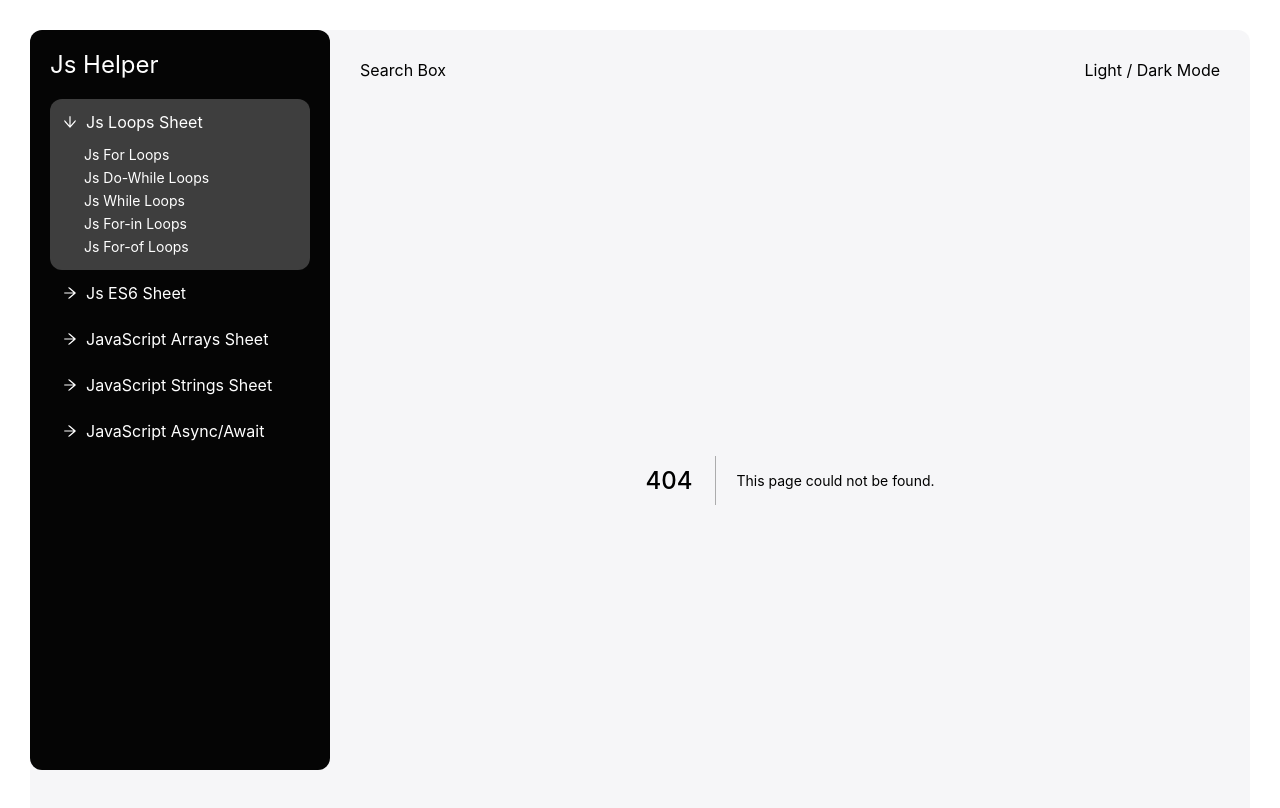
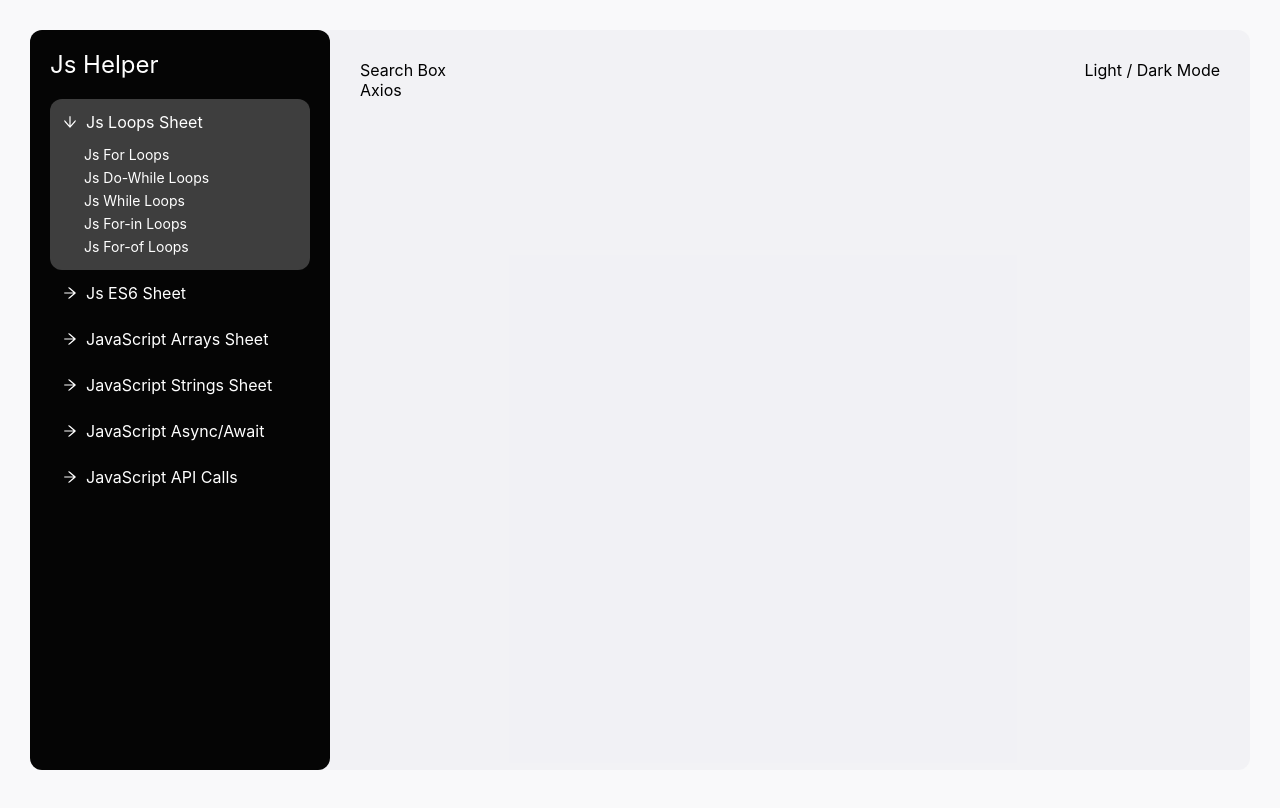
Before and after one commit to alikaraarslan/jshelper, a Next.js app: page /helpers/api-calls/axios in a window 1280 px wide. Before the commit this address had no page. Shown: the top 808 px of the page. Built offline with nearby package versions, Linux system fonts and the light colour scheme.

Commit message:
add api-calls

```diff
--- a/components/Sidebar.tsx
+++ b/components/Sidebar.tsx
@@ -376,6 +376,33 @@ const sidebarMenuItems = [
       },
     ],
   },
+  {
+    id: '6',
+    title: 'JavaScript API Calls',
+    key: 'api-calls',
+    subItem: [
+      {
+        id: '6.1',
+        title: 'XML HTTP Request',
+        path: '/helpers/api-calls/xml-http-request',
+      },
+      {
+        id: '6.2',
+        title: 'Fetch',
+        path: '/helpers/api-calls/fetch',
+      },
+      {
+        id: '6.3',
+        title: 'Axios',
+        path: '/helpers/api-calls/axios',
+      },
+      {
+        id: '6.4',
+        title: 'JQuery AJAX',
+        path: '/helpers/api-calls/jquery-ajax',
+      },
+    ],
+  },
 ];
 
 const Sidebar = () => {
--- /dev/null
+++ b/pages/helpers/api-calls/axios.tsx
@@ -0,0 +1,7 @@
+import React from 'react';
+
+const Axios = () => {
+  return <div>Axios</div>;
+};
+
+export default Axios;
```
Also changed, not shown: pages/helpers/api-calls/fetch.tsx (added, +7 -0 lines), pages/helpers/api-calls/jquery-ajax.tsx (added, +7 -0 lines), pages/helpers/api-calls/xml-http-request.tsx (added, +7 -0 lines).
